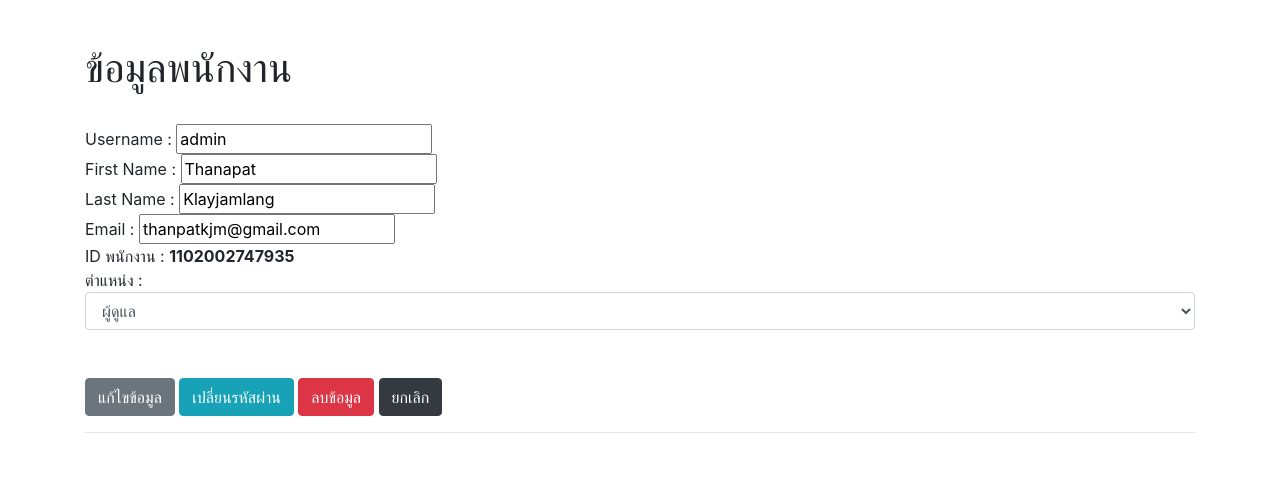
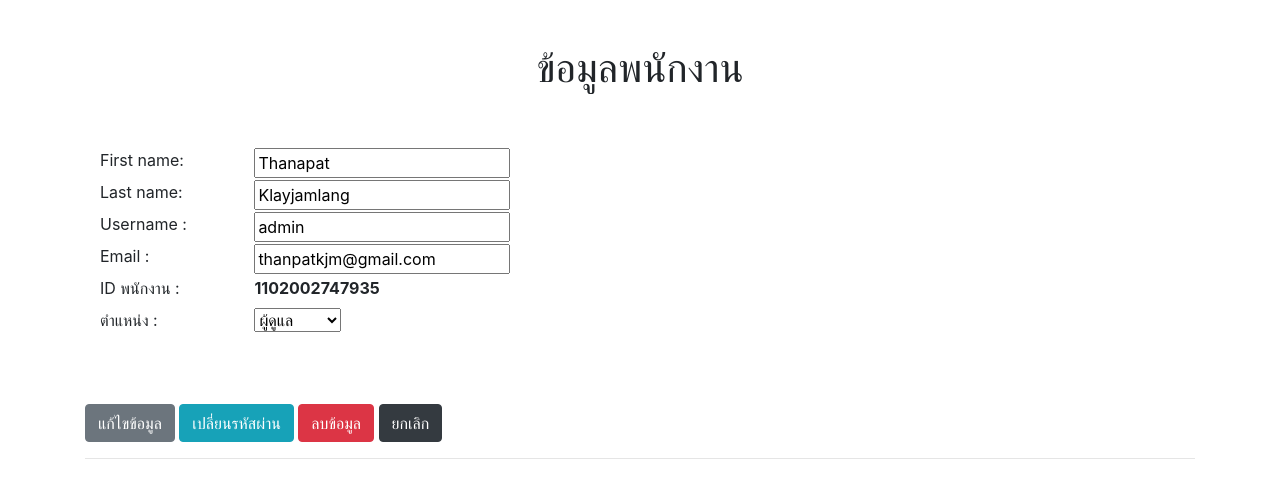
Before and after one commit to thanapatKJ/FactoryApp, a Django app: template templates/adm/userInfo.html in a window 1280 px wide. Shown: the part 56-554 px from the top of the page. Run offline with Django 3.2, Linux system fonts and the light colour scheme; the template is opened without the code that fills it: values that come from a table or form of the project are taken from there, others are empty; a user stored in the database is signed in; data comes from the database, SQL or seed files in the repository; some libraries are stand-ins or nearby versions.

Commit message:
Edit template admuserinfo.

```diff
--- a/templates/adm/userInfo.html
+++ b/templates/adm/userInfo.html
@@ -1,25 +1,68 @@
 {% extends 'adm/header.html' %}
 
 {% block content %}
-    <form method='POST'>
+    <h1 align="center">ข้อมูลพนักงาน</h1>
+    <br>
+    <br>
+    <form class="100" method='POST'>
         {% csrf_token %}
-        <h1>ข้อมูลพนักงาน</h1></br>
-        <a>Username : <input type="text" name="username" id="username" placeholder="Username" value={{data.username}} required></a></br>
-        <a>First Name : <input type="text" name="first_name" id="first_name" placeholder="Firstname" value={{data.first_name}} required></a></br>
-        <a>Last Name : <input type="text" name="last_name" id="last_name" placeholder="Lastname" value={{data.last_name}} required></a></br>
-        <a>Email : <input type="text" name="email" id="email" placeholder="Email" value={{data.email}} required></a></br>
-        <a>ID พนักงาน : <b>{{data.id_card}}</b></a></br>
-        <a>ตำแหน่ง :
-            <select class="form-control" id="roles" name="roles">
+        <div class="row col-7">
+          <div class="col-3">
+            <label>First name: </label>
+          </div>
+          <div class="col-9">
+            <input type="text" id="first_name" name="first_name" value={{data.first_name}} required>
+          </div>
+
+          <div class="col-3">
+            <label>Last name: </label>
+          </div>
+          <div class="col-9">
+            <input type="text" id="last_name" name="last_name" value={{data.last_name}} required>
+          </div>
+
+          <div class="col-3">
+            <label>Username : </label>
+          </div>
+          <div class="col-9">
+            <input type="text" id="username" name="username" value={{data.username}} required>
+          </div>
+
+          <div class="col-3">
+            <label>Email : </label>
+          </div>
+          <div class="col-9">
+            <input type="text" id="email" name="email" value={{data.email}} required>
+          </div>
+
+          <div class="col-3">
+            <label>ID พนักงาน : </label>
+          </div>
+          <div class="col-9">
+            <label><b>{{data.id_card}}</b></label>
+          </div>
+
+          <div class="col-3">
+            <label>ตำแหน่ง :</label>
+          </div>
+          <div class="col-9">
+            <select id="roles" name="roles">
                 <option value="{{data.roles}}" selected hidden>{{data.roles}}</option>
                 <option value="หัวหน้างาน">หัวหน้างาน</option>
                 <option value="พนักงาน">พนักงาน</option>
                 <option value="ผู้ดูแล">ผู้ดูแล</option>
             </select>
-        </a></br><br>
-        <button type="submit" name='edit' class="btn btn-secondary">แก้ไขข้อมูล</button>
-        <button type="submit" name='changepassword' class="btn btn-info">เปลี่ยนรหัสผ่าน</button>
-        <button type="submit" name='delete' class="btn btn-danger">ลบข้อมูล</button>
-        <button type="submit" name='cancel' class="btn btn-dark">ยกเลิก</button>
+          </div>
+
+        <br>
+        <br>
+        <br>
+        <br>
+      </div>
+      <button type="submit" name='edit' class="btn btn-secondary">แก้ไขข้อมูล</button>
+      <button type="submit" name='changepassword' class="btn btn-info">เปลี่ยนรหัสผ่าน</button>
+      <button type="submit" name='delete' class="btn btn-danger">ลบข้อมูล</button>
+      <button type="submit" name='cancel' class="btn btn-dark">ยกเลิก</button>
+      <br>
     </form>
 {% endblock %}
```
Also changed, not shown: templates/adm/info.html (+46 -11 lines).
